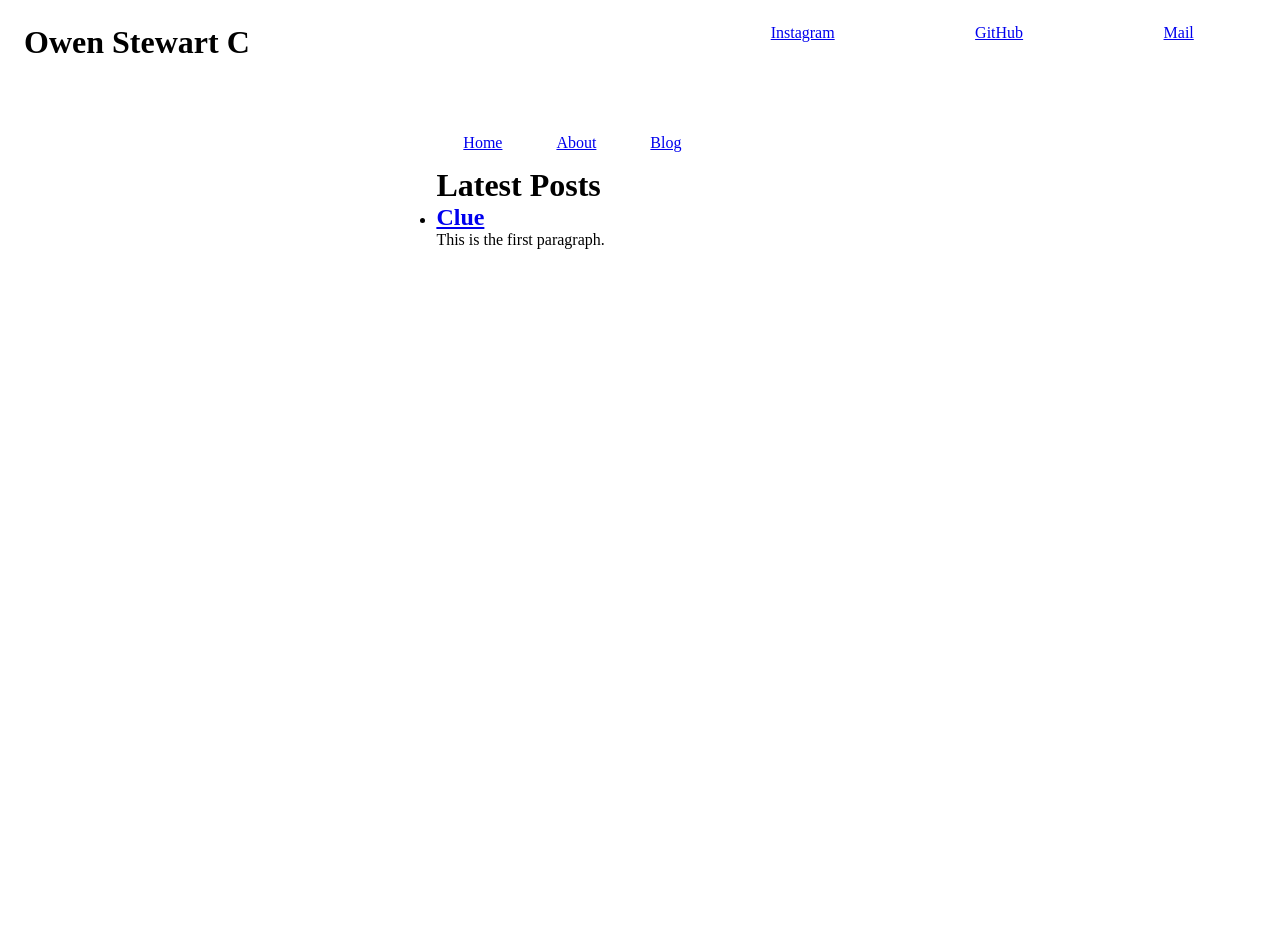
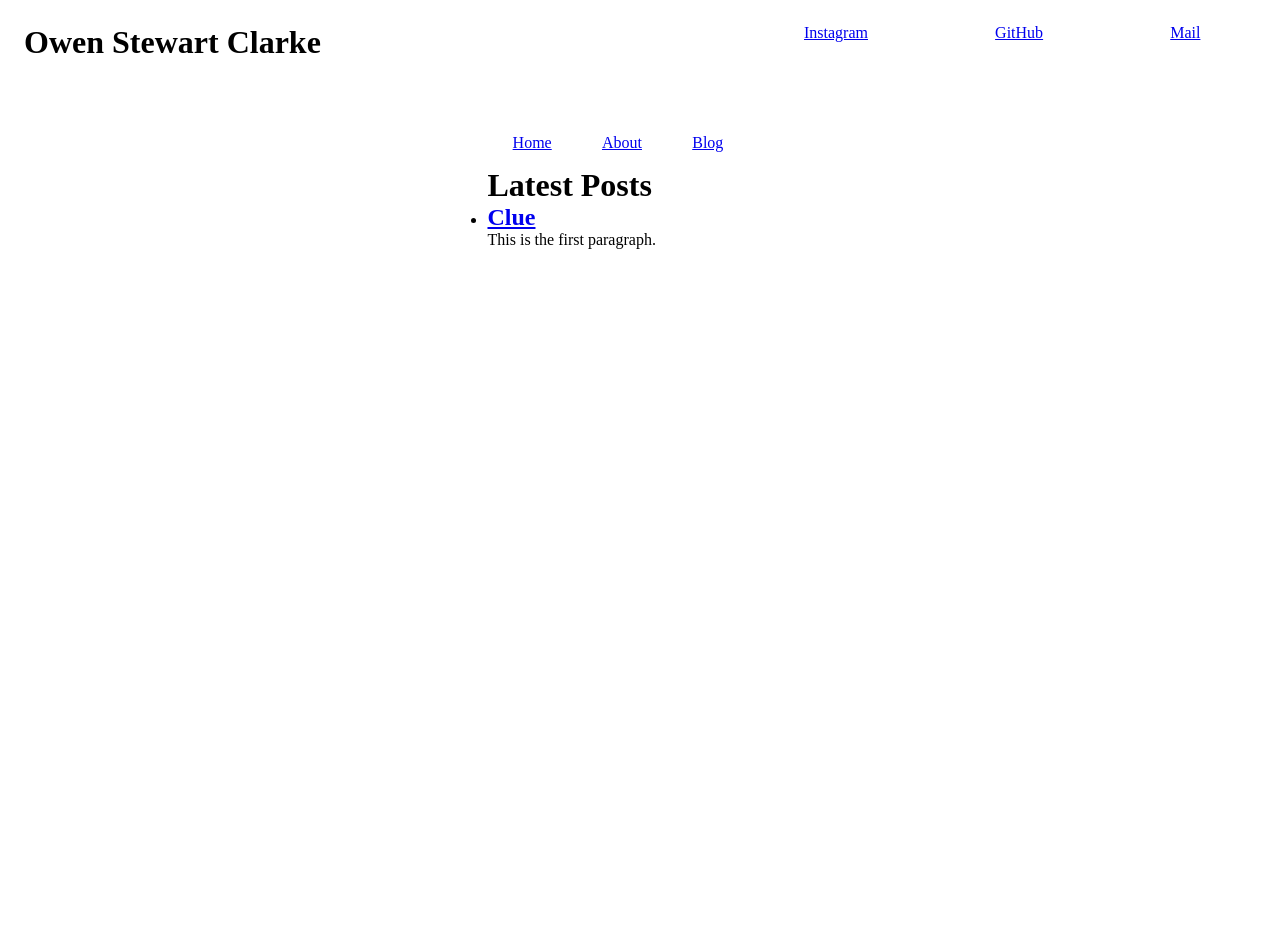
Before and after one commit to osclarke/osclarke.github.io, a Jekyll site: the page built from blog.html, in a window 1280 px wide. Built offline with Jekyll 4.4.1, drawn with Linux system fonts in a browser that asks for light colours; part of the change alters nothing that is shown.

```diff
--- a/_includes/analytics.html
+++ b/_includes/analytics.html
@@ -0,0 +1,9 @@
+<!-- Global site tag (gtag.js) - Google Analytics -->
+<script async src="https://www.googletagmanager.com/gtag/js?id=UA-165257530-1"></script>
+<script>
+  window.dataLayer = window.dataLayer || [];
+  function gtag(){dataLayer.push(arguments);}
+  gtag('js', new Date());
+
+  gtag('config', 'UA-165257530-1');
+</script>
--- a/_layouts/default.html
+++ b/_layouts/default.html
@@ -14,7 +14,7 @@
                {% include navigation.html %}
             </div>
             <div class="header">
-               <h1>Owen Stewart C</h1>
+               <h1>Owen Stewart Clarke</h1>
             </div>
             <div class="content">
                {{content}}
@@ -25,4 +25,5 @@
          </div>
       </div>
    </body>
+   {% include analytics.html %}
 </html>
```
